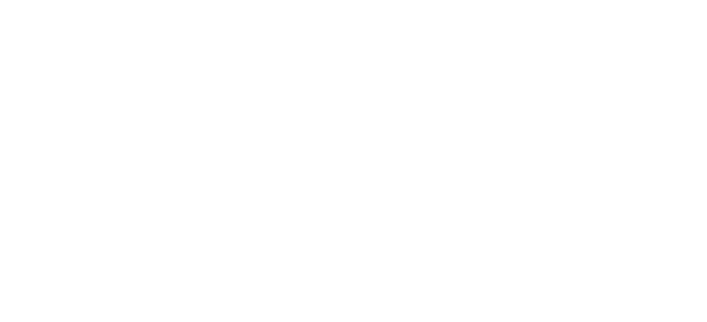
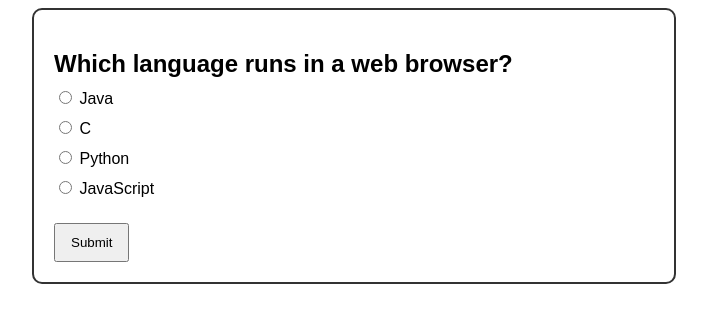
Before and after one commit to acciojob/quiz-Naman1000, a website: page main.html in a window 1280 px wide. Shown: the whole page, without its empty margins (286-993 px from the left). Drawn offline with Linux system fonts and the light colour scheme.

Commit message:
created a submission

```diff
--- a/main.html
+++ b/main.html
@@ -8,6 +8,31 @@
 
 <body>
 	<!-- the entire body must be written by student -->
+	<div class="quiz-container" id="quiz">
+  <h2 id="question">Question Text</h2>
+
+  <div class="option">
+    <input type="radio" name="answer" id="a">
+    <label for="a" id="a_text">Option A</label>
+  </div>
+
+  <div class="option">
+    <input type="radio" name="answer" id="b">
+    <label for="b" id="b_text">Option B</label>
+  </div>
+
+  <div class="option">
+    <input type="radio" name="answer" id="c">
+    <label for="c" id="c_text">Option C</label>
+  </div>
+
+  <div class="option">
+    <input type="radio" name="answer" id="d">
+    <label for="d" id="d_text">Option D</label>
+  </div>
+
+  <button id="submit">Submit</button>
+</div>
     <script type="text/javascript" src="./script.js">
 </script>
 
--- a/script.js
+++ b/script.js
@@ -1 +1,94 @@
 //your JS code here. If required.
+const quizData = [
+  {
+    question: "Which language runs in a web browser?",
+    a: "Java",
+    b: "C",
+    c: "Python",
+    d: "JavaScript",
+    correct: "d",
+  },
+  {
+    question: "What does CSS stand for?",
+    a: "Central Style Sheets",
+    b: "Cascading Style Sheets",
+    c: "Cascading Simple Sheets",
+    d: "Cars SUVs Sailboats",
+    correct: "b",
+  },
+  {
+    question: "What does HTML stand for?",
+    a: "Hypertext Markup Language",
+    b: "Hypertext Markdown Language",
+    c: "Hyperloop Machine Language",
+    d: "Helicopters Terminals Motorboats Lamborginis",
+    correct: "a",
+  },
+  {
+    question: "What year was JavaScript launched?",
+    a: "1996",
+    b: "1995",
+    c: "1994",
+    d: "none of the above",
+    correct: "b",
+  }
+];
+
+const questionEl = document.getElementById("question");
+const a_text = document.getElementById("a_text");
+const b_text = document.getElementById("b_text");
+const c_text = document.getElementById("c_text");
+const d_text = document.getElementById("d_text");
+const submitBtn = document.getElementById("submit");
+const quiz = document.getElementById("quiz");
+
+let currentQuiz = 0;
+let score = 0;
+
+function loadQuiz() {
+  deselectAnswers();
+  const currentData = quizData[currentQuiz];
+  questionEl.innerText = currentData.question;
+  a_text.innerText = currentData.a;
+  b_text.innerText = currentData.b;
+  c_text.innerText = currentData.c;
+  d_text.innerText = currentData.d;
+}
+
+function getSelected() {
+  const answers = document.getElementsByName("answer");
+  let selected = null;
+  answers.forEach(answer => {
+    if (answer.checked) {
+      selected = answer.id;
+    }
+  });
+  return selected;
+}
+
+function deselectAnswers() {
+  const answers = document.getElementsByName("answer");
+  answers.forEach(answer => answer.checked = false);
+}
+
+submitBtn.addEventListener("click", () => {
+  const selected = getSelected();
+  if (selected) {
+    if (selected === quizData[currentQuiz].correct) {
+      score++;
+    }
+    currentQuiz++;
+    if (currentQuiz < quizData.length) {
+      loadQuiz();
+    } else {
+      quiz.innerHTML = `
+        <h2>You answered ${score} / ${quizData.length} questions correctly.</h2>
+        <button onclick="location.reload()">Reload Quiz</button>
+      `;
+    }
+  } else {
+    alert("Please select an option before submitting.");
+  }
+});
+
+loadQuiz();
--- a/styles.css
+++ b/styles.css
@@ -1 +1,20 @@
 /*  your css code here. If applicable */
+ .quiz-container {
+      max-width: 600px;
+      margin: auto;
+      padding: 20px;
+      border: 2px solid #333;
+      border-radius: 10px;
+      font-family: Arial, sans-serif;
+    }
+    h2 {
+      margin-bottom: 1px;
+    }
+    .option {
+      display: block;
+      margin: 10px 0;
+    }
+    button {
+      margin-top: 15px;
+      padding: 10px 15px;
+    }
```
